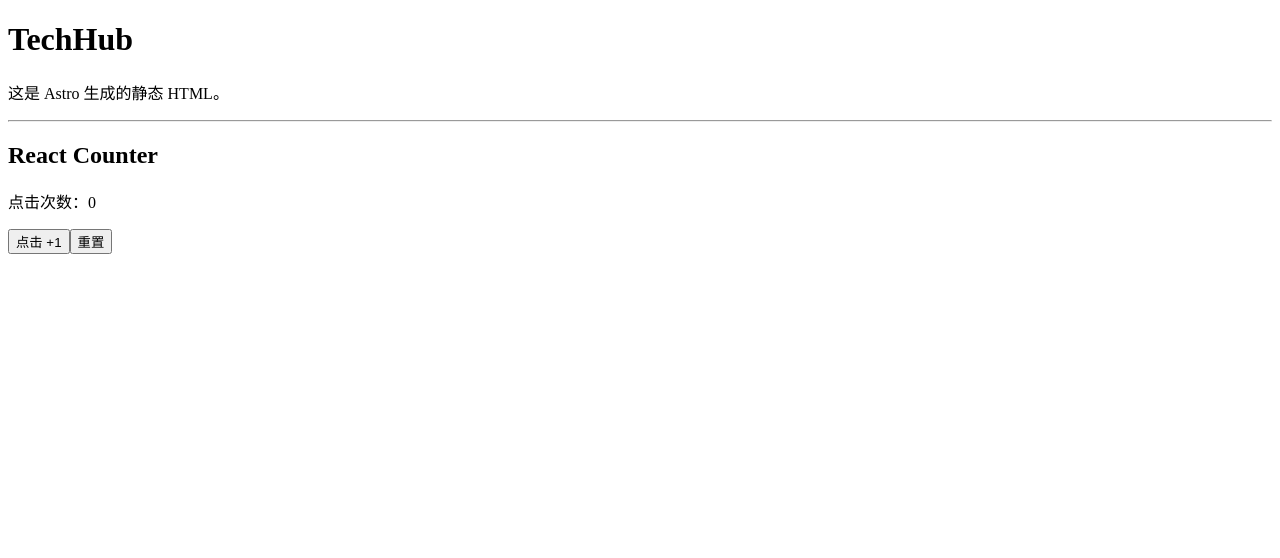
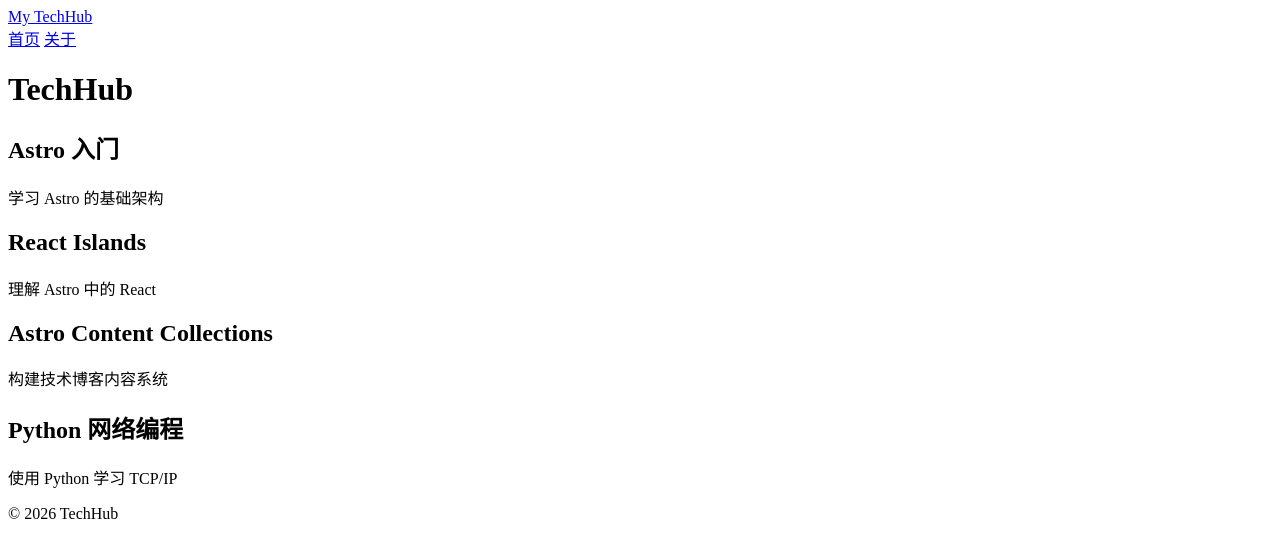
Before and after one commit to huanbin/techhub, an Astro site: page / in a window 1280 px wide. Built offline with nearby package versions, Linux system fonts and the light colour scheme; Astro itself is replaced by a stand-in of ours.

Commit message:
添加布局，复用组件。

```diff
--- /dev/null
+++ b/src/components/Footer.astro
@@ -0,0 +1,3 @@
+<footer>
+  <p>© 2026 TechHub</p>
+</footer>
--- /dev/null
+++ b/src/components/Header.astro
@@ -0,0 +1,16 @@
+---
+interface Props {
+  title: string;
+}
+const { title } = Astro.props;
+---
+<header>
+  <nav>
+    <a href="/">{title}</a>
+
+    <div>
+      <a href="/">首页</a>
+      <a href="/about">关于</a>
+    </div>
+  </nav>
+</header>
--- /dev/null
+++ b/src/layouts/BaseLayout.astro
@@ -0,0 +1,27 @@
+---
+import Header from "../components/Header.astro";
+import Footer from "../components/Footer.astro";
+---
+
+<html lang="zh-CN">
+  <head>
+    <meta charset="UTF-8" />
+
+    <meta
+      name="viewport"
+      content="width=device-width"
+    />
+
+    <title>TechHub</title>
+  </head>
+
+  <body>
+    <Header title="My TechHub"/>
+
+    <main>
+      <slot />
+    </main>
+
+    <Footer />
+  </body>
+</html>
--- a/src/pages/index.astro
+++ b/src/pages/index.astro
@@ -1,21 +1,37 @@
 ---
-import Counter from "../components/Counter";
+import BaseLayout  from "../layouts/BaseLayout.astro";
+
+const articles = [
+  {
+    title: "Astro 入门",
+    description: "学习 Astro 的基础架构",
+  },
+  {
+    title: "React Islands",
+    description: "理解 Astro 中的 React",
+  },
+  {
+    title: "Astro Content Collections",
+    description: "构建技术博客内容系统",
+  },
+  {
+	title: "Python 网络编程",
+	description: "使用 Python 学习 TCP/IP",
+ }
+];
 ---
 
-<html lang="zh-CN">
-  <head>
-    <meta charset="UTF-8" />
-    <meta name="viewport" content="width=device-width" />
-    <title>TechHub - Astro 实战</title>
-  </head>
-
-  <body>
+<BaseLayout>
     <h1>TechHub</h1>
 
-    <p>这是 Astro 生成的静态 HTML。</p>
-
-    <hr />
-	<!-- 加载js指令 -->
-    <Counter client:load />
-  </body>
-</html>
+    <section>
+		{
+			articles.map((article)=>
+				<article>
+					<h2>{article.title}</h2>
+					<p>{article.description}</p>
+				</article>
+			)
+		}
+	</section>
+</BaseLayout>
```
